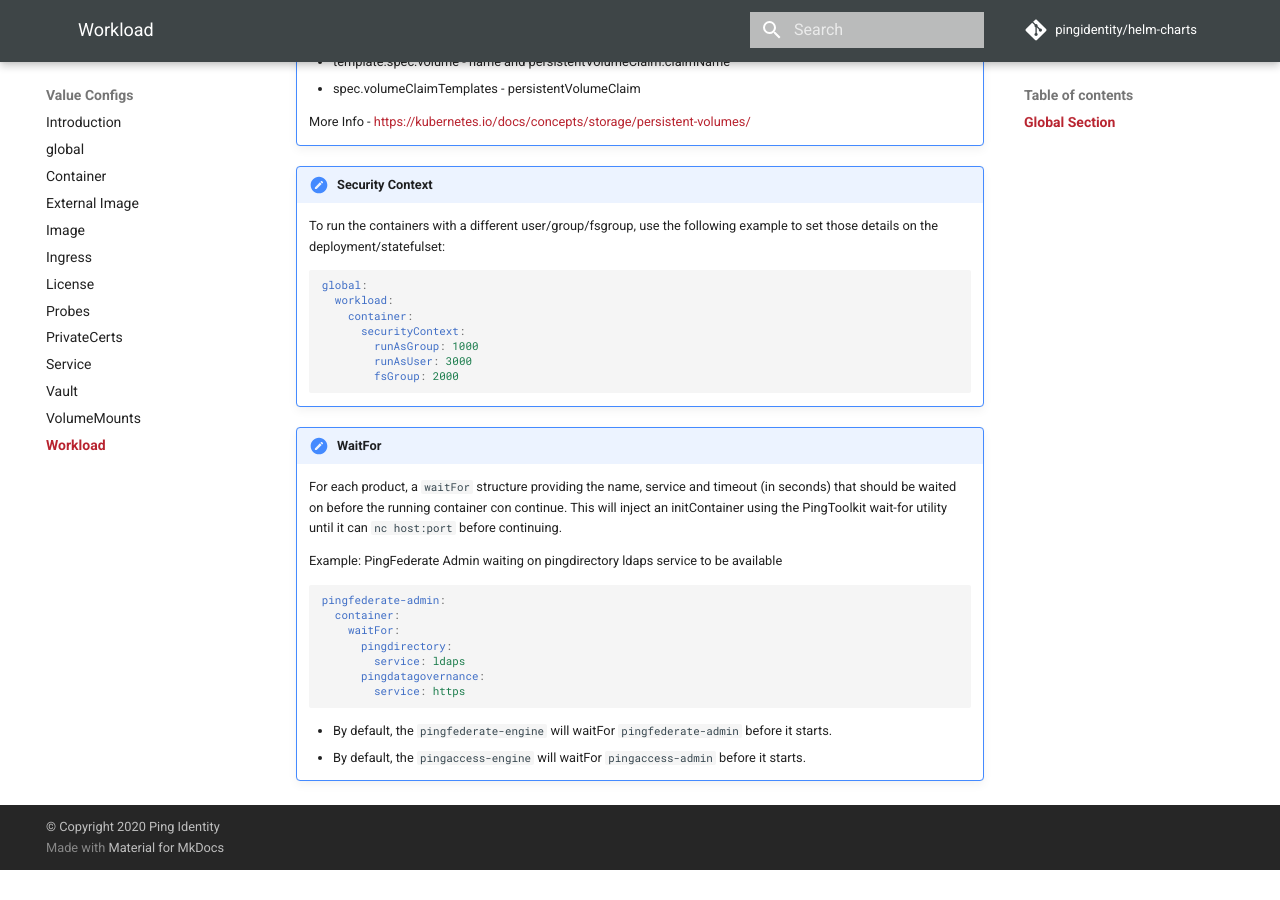
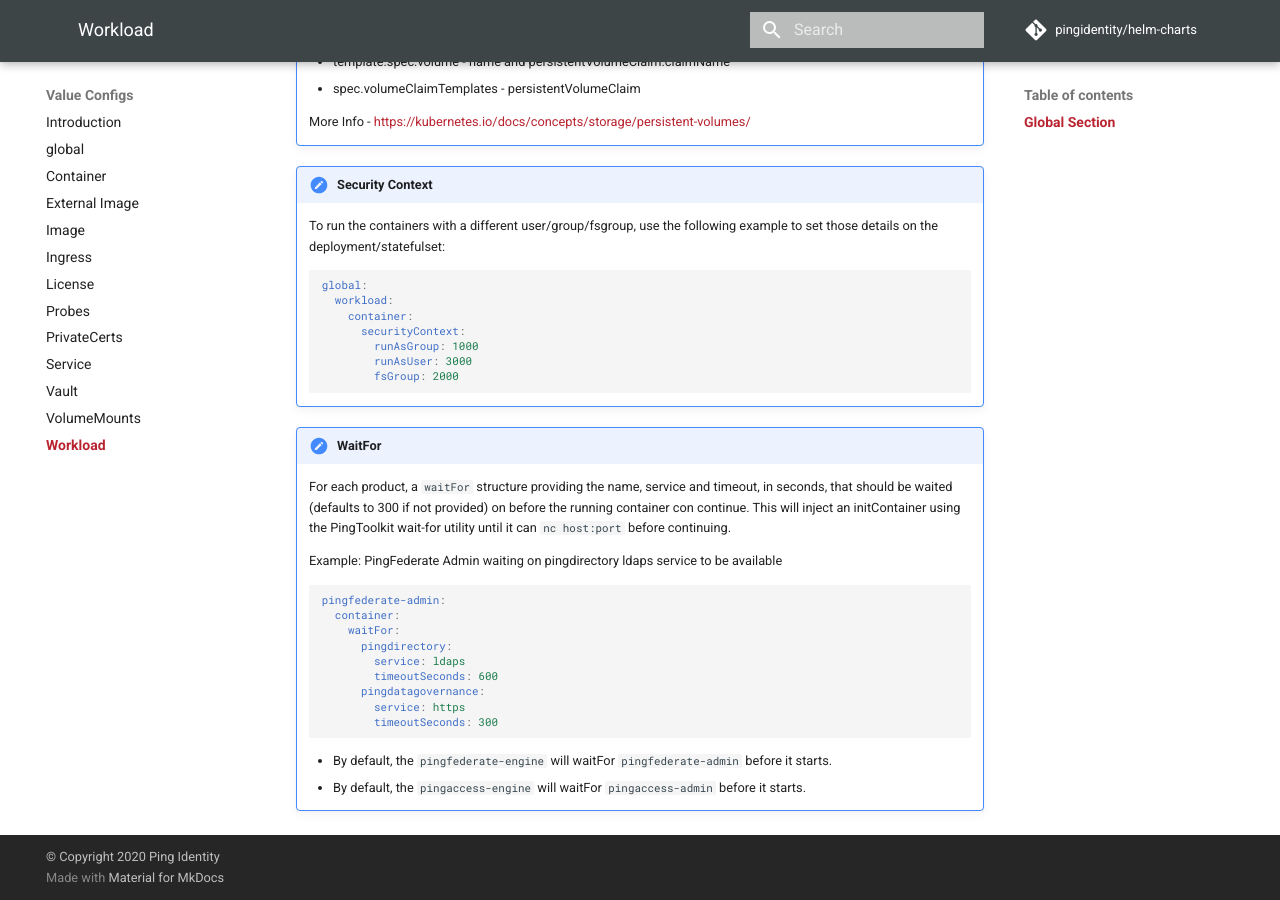
Before and after one commit to pingidentity/helm-charts, an MkDocs documentation site: the page built from docs/config/workload.md, in a window 1280 px wide and 900 px high, scrolled down 1520 px. Built offline with MkDocs 1.6.1 and Material for MkDocs 9.7.7, drawn with Linux system fonts in a browser that asks for light colours; comment, search, counter and statistics services are not loaded; before the commit the page ends 2390 px from its top, so only the background shows below that.

Commit message:
Default waitFor of 300s and place in document

````diff
--- a/docs/config/workload.md
+++ b/docs/config/workload.md
@@ -76,8 +76,8 @@
     ```
 
 !!! note "WaitFor"
-    For each product, a `waitFor` structure providing the name, service and timeout (in seconds)
-    that should be waited on before the running container con continue.  This
+    For each product, a `waitFor` structure providing the name, service and timeout, in seconds,
+    that should be waited (defaults to 300 if not provided) on before the running container con continue.  This
     will inject an initContainer using the PingToolkit wait-for utility until it
     can `nc host:port` before continuing.
 
@@ -88,8 +88,10 @@
         waitFor:
           pingdirectory:
             service: ldaps
+            timeoutSeconds: 600
           pingdatagovernance:
             service: https
+            timeoutSeconds: 300
     ```
 
     * By default, the `pingfederate-engine` will waitFor `pingfederate-admin` before it starts.
````
Also changed, not shown: 1 other file.
